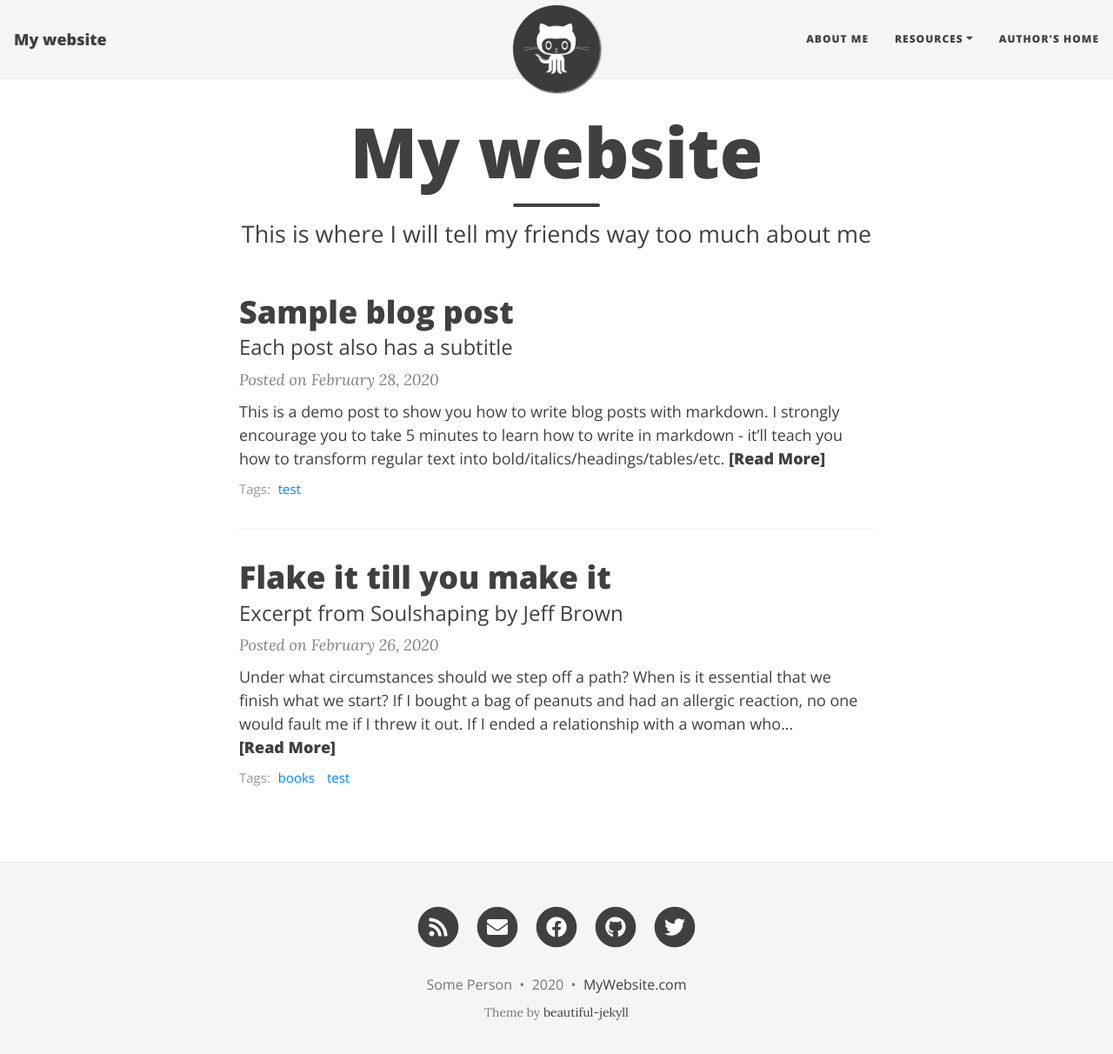
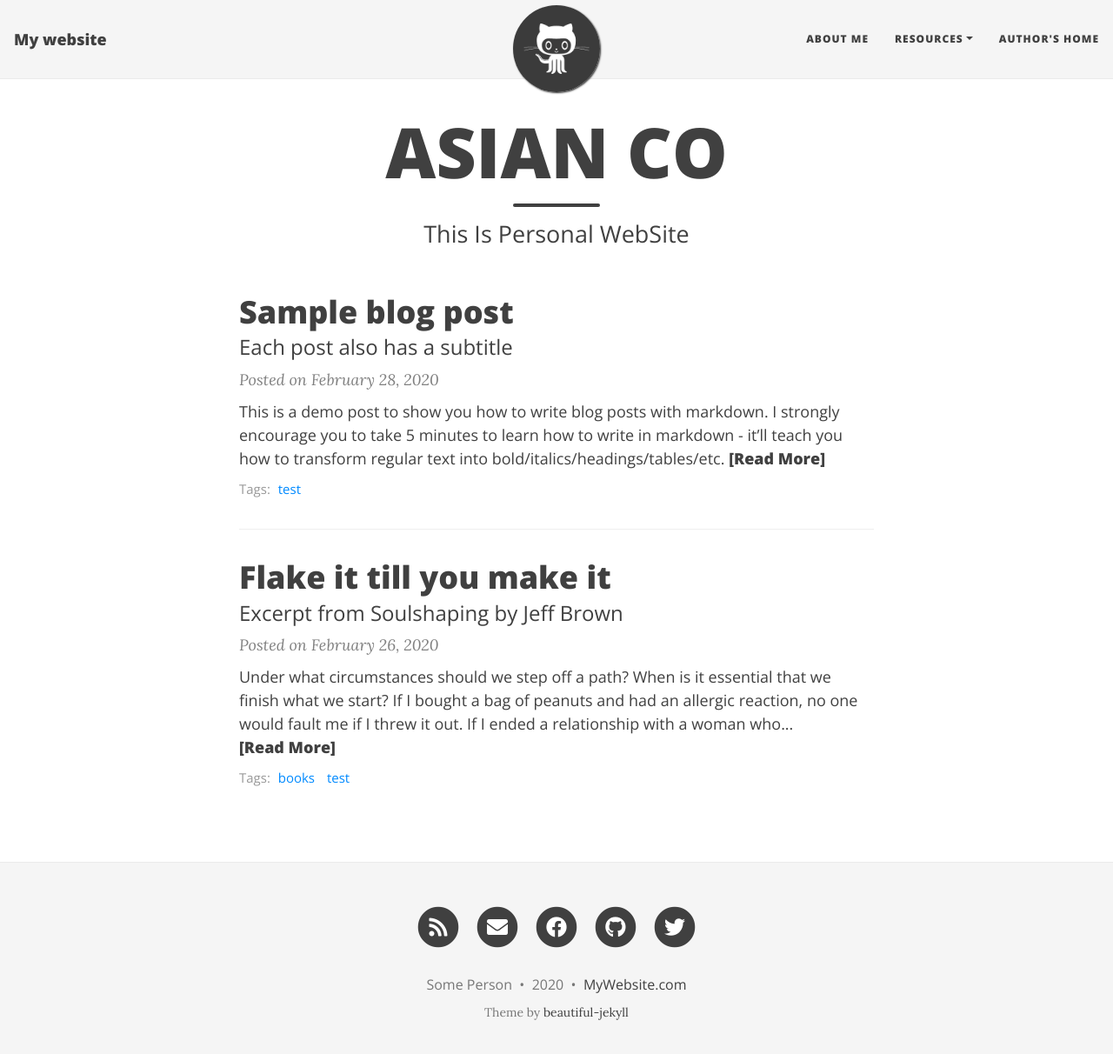
Before and after one commit to asianCo/asianCo.github.io, a Jekyll site: the page built from index.html, in a window 1280 px wide and 1225 px high. Shown: the top 1212 px of the window at 87% size. Built offline with Jekyll 4.4.1, drawn with Linux system fonts in a browser that asks for light colours; nearby versions of some CDN libraries; the list of posts is cut into pages by our own code.

Commit message:
Update index.html

```diff
--- a/index.html
+++ b/index.html
@@ -1,5 +1,5 @@
 ---
 layout: home
-title: My website
-subtitle: This is where I will tell my friends way too much about me
+title: ASIAN CO
+subtitle: This Is Personal WebSite
 ---
```
